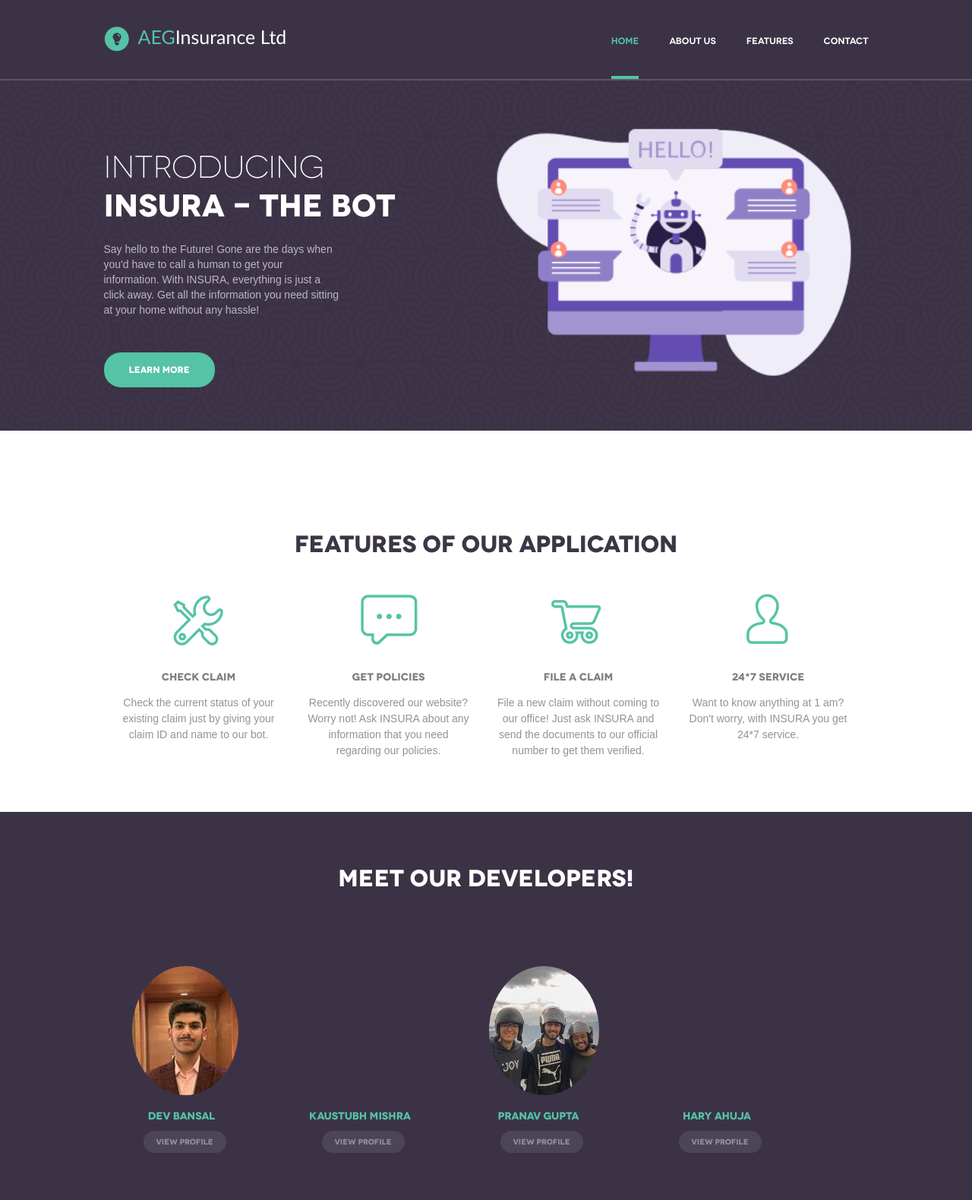
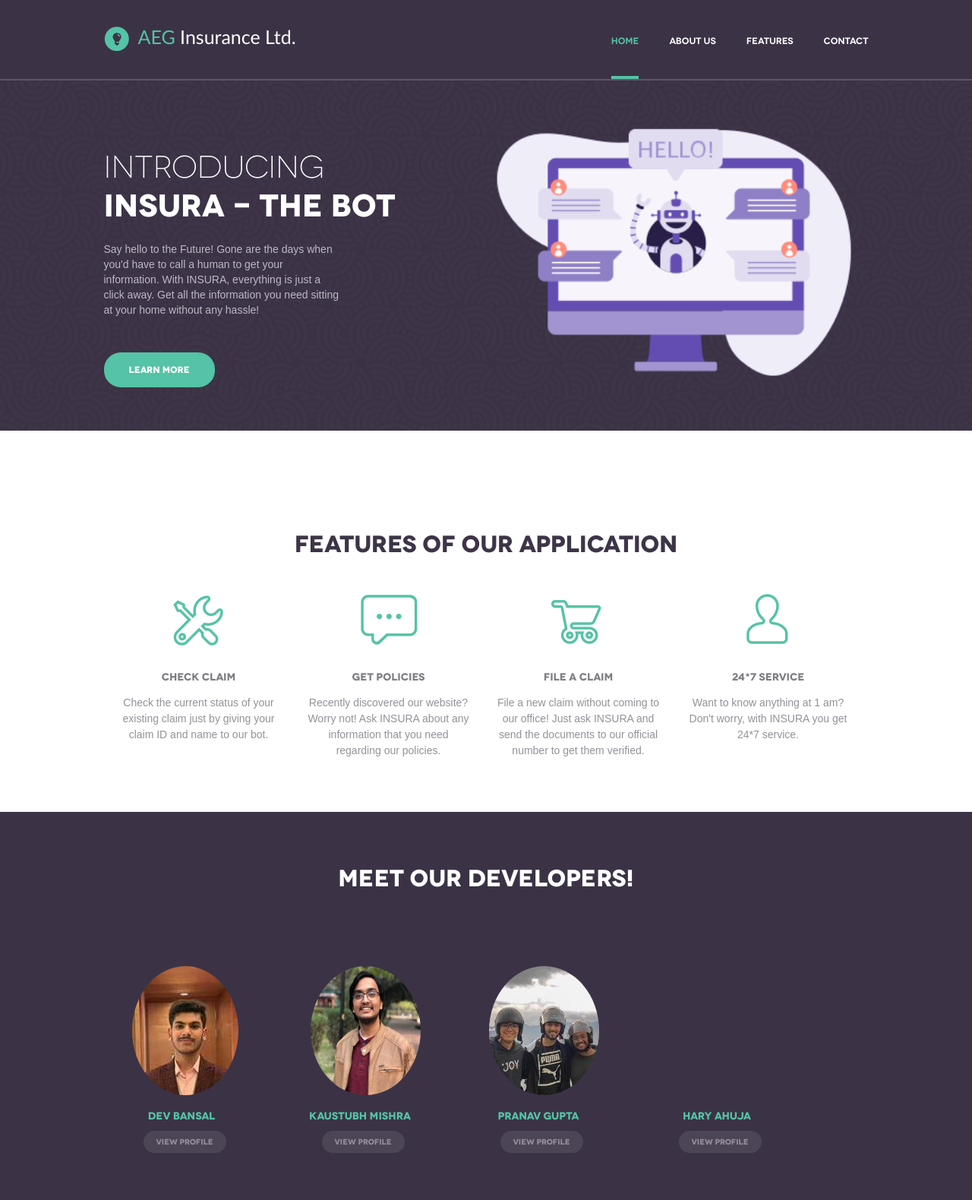
Before and after one commit to KaustubhMishra02/Rasa-Chatbot-for-Insurance-Customer-Care, a plain HTML site: page index.html in a window 1280 px wide. Shown: the whole page at 76% size. Drawn offline with nearby package versions, Linux system fonts and the light colour scheme.

Commit message:
Final Version

```diff
--- a/claim_status.csv
+++ b/claim_status.csv
@@ -10,3 +10,5 @@ Thomas Moore,891011,Approved,400000
 Paul Harris,910111,Pending,NA
 Matthew Jackson,101112,Approved,350000
 John Miller,347589,Pending,0
+Barbara Miller,926058,Pending,0
+David Williams,334552,Pending,0
--- a/index.html
+++ b/index.html
@@ -27,7 +27,7 @@
               <div id="header">
                   <div class="container">
 
-                 <div class="logo"><a href="index.html"><img src="images/logo.png" alt="">AEG<em>Insurance Ltd</em></a></div>
+                 <div class="logo"><a href="index.html"><img src="images/logo.png" alt="">AEG<em> Insurance Ltd.</em></a></div>
                 <nav>
                   <a class="toggleMenu" href="#">Menu</a>
                   <ul class="nav">
@@ -126,7 +126,7 @@
                       </div>
 
                         <div class="pelplediv1">
-                        <a href="#" class="man1"><img src="images/???" alt=""></a>
+                        <a href="#" class="man1"><img src="images/2222.jpg" alt=""></a>
                        <label>Kaustubh Mishra</label>
                        <!-- <span>	UX designer</span> -->
                        <br>
```
Also changed, not shown: images/2222.jpg (added), 2 other files.
